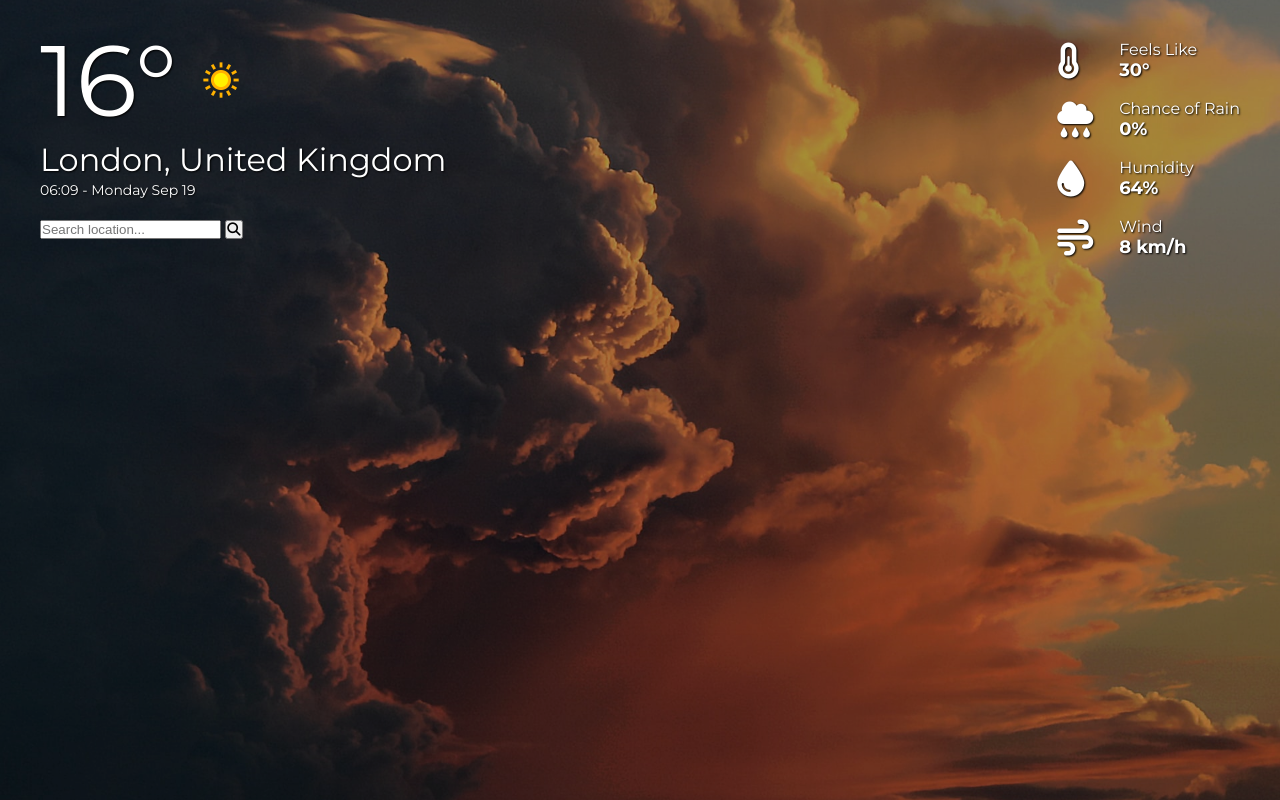
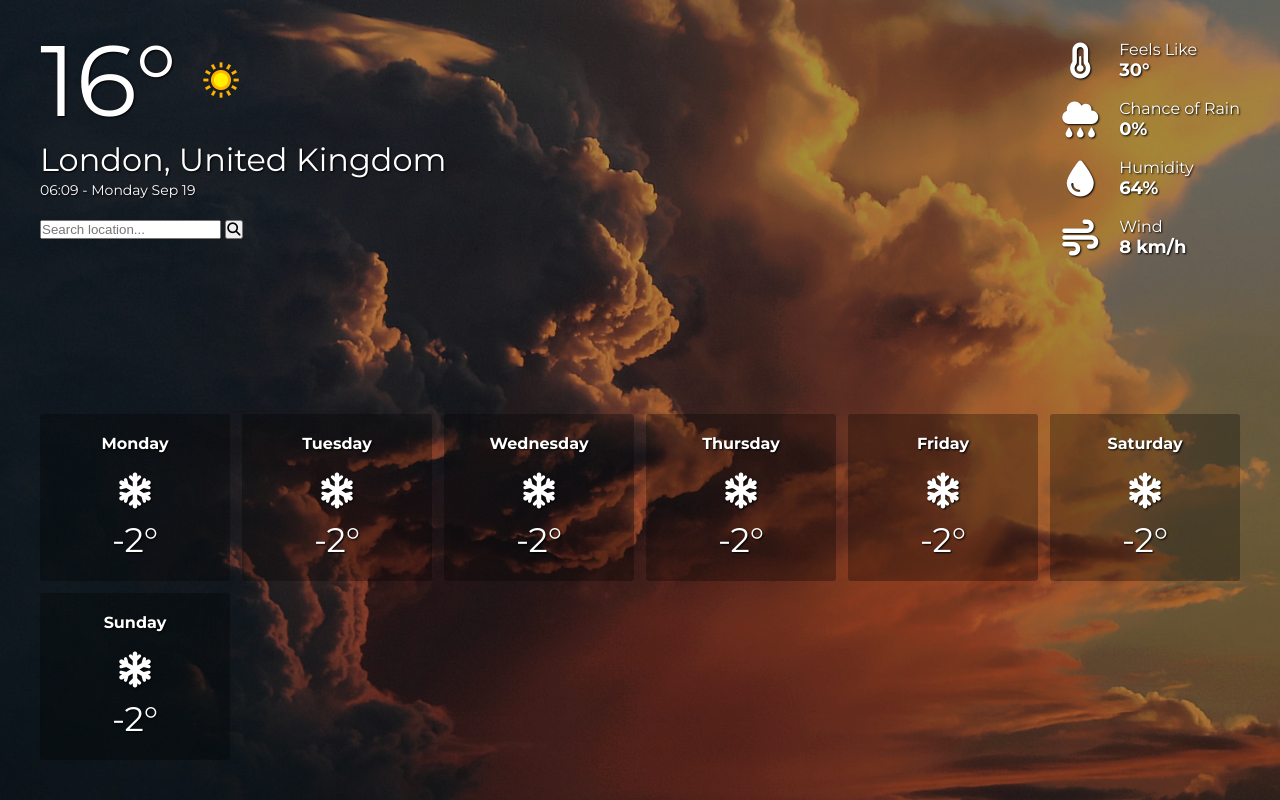
Before and after one commit to GDimitroff/weather, a website built with webpack: page src/template.html in a window 1280 px wide. Built offline with nearby package versions, Linux system fonts and the light colour scheme.

Commit message:
Build bottom-panel

```diff
--- a/src/main.css
+++ b/src/main.css
@@ -47,6 +47,7 @@ h3 {
   height: 100%;
   background: rgba(0, 0, 0, 0.3);
   z-index: 0;
+  overflow: hidden;
 }
 
 .upper-panel {
@@ -105,12 +106,12 @@ h3 {
   align-items: center;
 }
 
-.details .icon {
+.icon {
+  font-size: 3.6rem;
+  display: flex;
+  justify-content: center;
+  align-items: center;
   min-width: 46px;
-}
-
-.details .icon i {
-  font-size: 3.6rem;
 }
 
 .details-info {
@@ -128,7 +129,26 @@ h3 {
   bottom: 0;
   left: 0;
   width: 100%;
-  display: flex;
-  justify-content: space-between;
+  display: grid;
+  grid-template-columns: repeat(auto-fit, minmax(180px, 1fr));
+  gap: 12px;
   padding: 4rem;
 }
+
+.weekday {
+  display: flex;
+  flex-direction: column;
+  align-items: center;
+  background: rgba(0, 0, 0, 0.3);
+  border-radius: 3px;
+  padding: 2rem;
+}
+
+.weekday h4 {
+  margin-bottom: 2rem;
+}
+
+.weekday-temp {
+  margin-top: 1rem;
+  font-size: 3.4rem;
+}
--- a/src/template.html
+++ b/src/template.html
@@ -87,7 +87,57 @@
         </div>
       </div>
 
-      <div class="bottom-panel"></div>
+      <div class="bottom-panel">
+        <div class="weekday">
+          <h4>Monday</h4>
+          <div class="icon">
+            <i class="fa-solid fa-snowflake"></i>
+          </div>
+          <p class="weekday-temp">-2&#176;</p>
+        </div>
+        <div class="weekday">
+          <h4>Tuesday</h4>
+          <div class="icon">
+            <i class="fa-solid fa-snowflake"></i>
+          </div>
+          <p class="weekday-temp">-2&#176;</p>
+        </div>
+        <div class="weekday">
+          <h4>Wednesday</h4>
+          <div class="icon">
+            <i class="fa-solid fa-snowflake"></i>
+          </div>
+          <p class="weekday-temp">-2&#176;</p>
+        </div>
+        <div class="weekday">
+          <h4>Thursday</h4>
+          <div class="icon">
+            <i class="fa-solid fa-snowflake"></i>
+          </div>
+          <p class="weekday-temp">-2&#176;</p>
+        </div>
+        <div class="weekday">
+          <h4>Friday</h4>
+          <div class="icon">
+            <i class="fa-solid fa-snowflake"></i>
+          </div>
+          <p class="weekday-temp">-2&#176;</p>
+        </div>
+        <div class="weekday">
+          <h4>Saturday</h4>
+          <div class="icon">
+            <i class="fa-solid fa-snowflake"></i>
+          </div>
+          <p class="weekday-temp">-2&#176;</p>
+        </div>
+        <div class="weekday">
+          <h4>Sunday</h4>
+          <div class="icon">
+            <i class="fa-solid fa-snowflake"></i>
+          </div>
+          <p class="weekday-temp">-2&#176;</p>
+        </div>
+      </div>
     </main>
   </body>
 </html>
```
